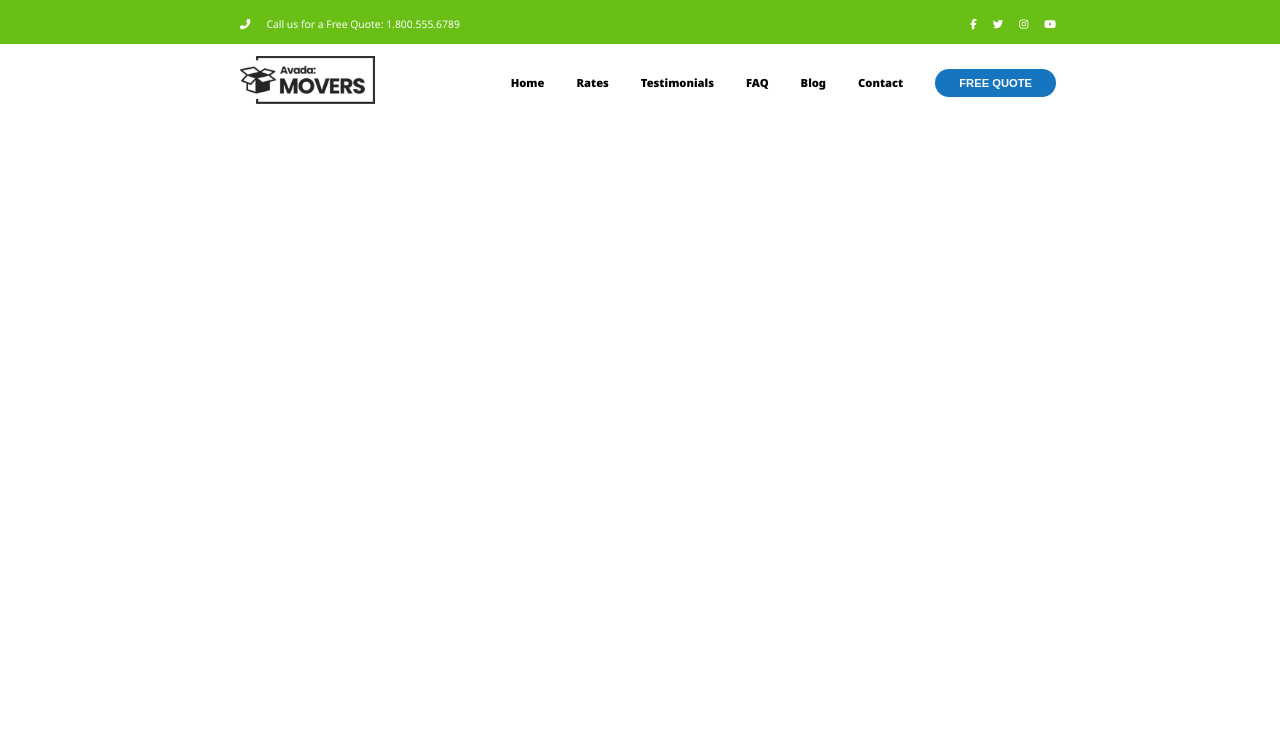
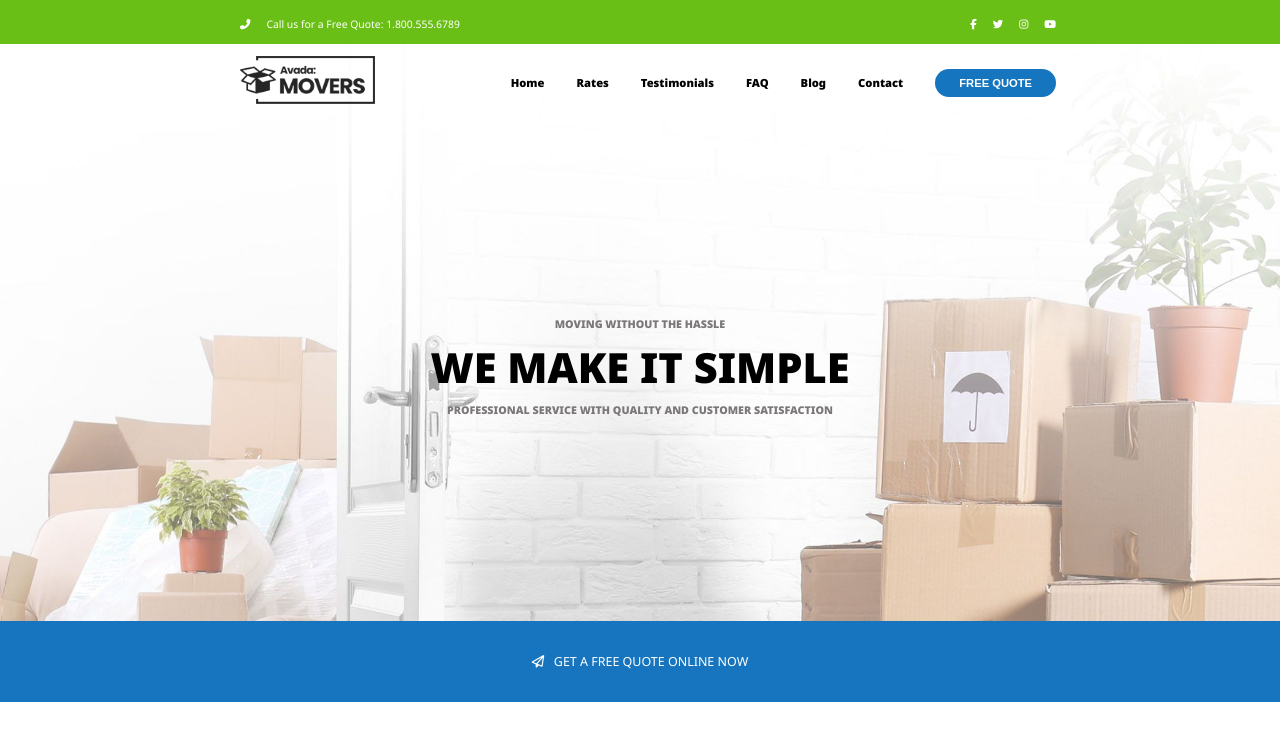
Before and after one commit to gabrieleomegna/proj-html-vuejs, a Vue app: page / in a window 1280 px wide. Shown: the top 740 px of the page. Built offline with nearby package versions, Linux system fonts and the light colour scheme.

Commit message:
Finished implemented header layout

```diff
--- a/src/components/AppHeader.vue
+++ b/src/components/AppHeader.vue
@@ -37,7 +37,7 @@
                 </section>
             </div>
         </section>
-        <div id="same-bg">
+        <div id="same-bg-img">
             <nav class="container">
                 <!-- Questa sezione sarà popolata con le voci di menu CHE ARRIVERANNO DIRETTAMENTE DALL'APP VUE TRAMITE PROPS-->
                 <section id="logo">
@@ -53,11 +53,15 @@
                 <!-- Questa sezione per me è palesemente un jumbotron -->
                 <!-- ? ATTENZIONE jumbotron e navbar hanno lo sfondo in comune,
                      ? perciò li ho messi all'interno di un div unico -->
-
+                <div id="jmbt-block">
+                    <p>Moving without the hassle</p>
+                    <h1>We make it simple</h1>
+                    <p>Professional service with quality and customer satisfaction</p>
+                </div>
             </section>
         </div>
         <section id="blue-free-quote">
-
+            <p><i class="fa-regular fa-paper-plane"></i> <span>Get a free quote online now</span></p>
         </section>
     </header>
 </template>
@@ -66,6 +70,7 @@
     @use '../styles/partials/mixins' as *;
     @use '../styles/partials/variables' as *;
 
+    /***  Small section green ****/
     .call-section {
         background-color: $hdr-ftr-bg-color;
         color: white;
@@ -79,6 +84,7 @@
         }
     }
 
+    /***  NAVBAR ****/
     nav.container {
         @include flex(row, space-between, center);
         padding: .7rem 0 .7rem 1rem;
@@ -93,4 +99,47 @@
             width: 135px;
         }
     }
+
+    /***  JUMBOTRON ****/
+    .jumbotron {
+        height: 500px;
+        @include flex(row, center, center);
+        #jmbt-block > * {
+            margin-bottom: .5rem;
+            text-align: center;
+            text-transform: uppercase;
+            font-weight: 900;
+        };
+        #jmbt-block p:first-child,
+        #jmbt-block p:nth-child(3) {
+            color: rgb(124, 120, 120);
+            font-size: .67rem;
+        }
+        #jmbt-block h1{
+            font-size: 2.6rem;
+        }
+    }
+    /* Bg image */
+    div#same-bg-img{
+        background-image: url('../assets/img/avada-movers-homeherobackground-final.jpg');
+        background-position: top;
+        background-size: 1800px;
+        background-repeat: no-repeat;
+    }
+
+    /* Blue free quote section */
+    section#blue-free-quote{
+        padding: 2rem;
+        background-color: $section-free-quote-bg;
+        p {
+            text-align: center;
+            text-transform: uppercase;
+            color: white;
+            font-size: .78rem;
+            span {
+                margin-left: .4rem;
+            }
+        }
+    }
+
 </style>
--- a/src/js/main.js
+++ b/src/js/main.js
@@ -3,5 +3,6 @@ import App from '../App.vue';
 import '@fortawesome/fontawesome-free/scss/fontawesome.scss';
 import '@fortawesome/fontawesome-free/scss/solid.scss';
 import '@fortawesome/fontawesome-free/scss/brands.scss';
+import '@fortawesome/fontawesome-free/scss/regular.scss';
 
 createApp(App).mount('#app')
--- a/src/styles/partials/_variables.scss
+++ b/src/styles/partials/_variables.scss
@@ -1,4 +1,5 @@
 $hdr-ftr-bg-color : #6abf16;
+$section-free-quote-bg : #1775bf;
 
 $titles-color: #6abf17;
 
```
